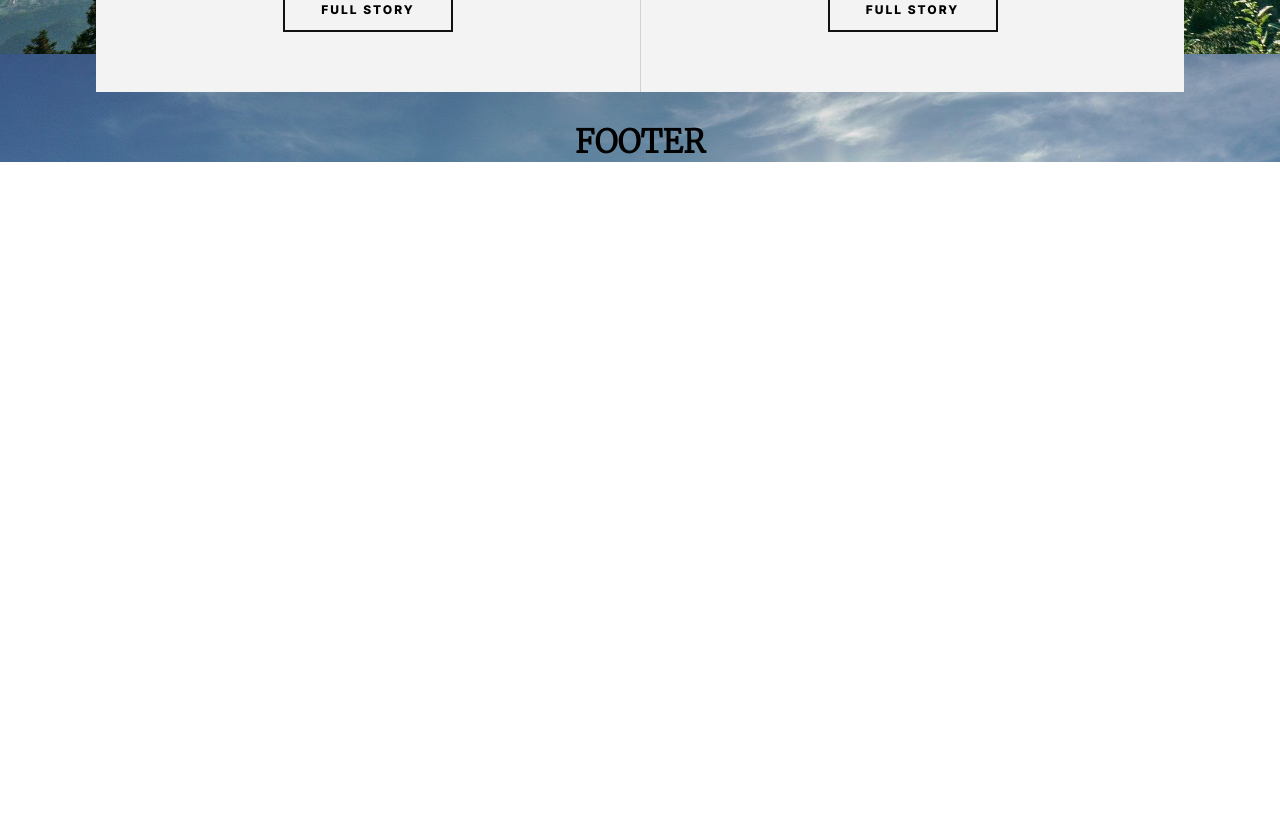
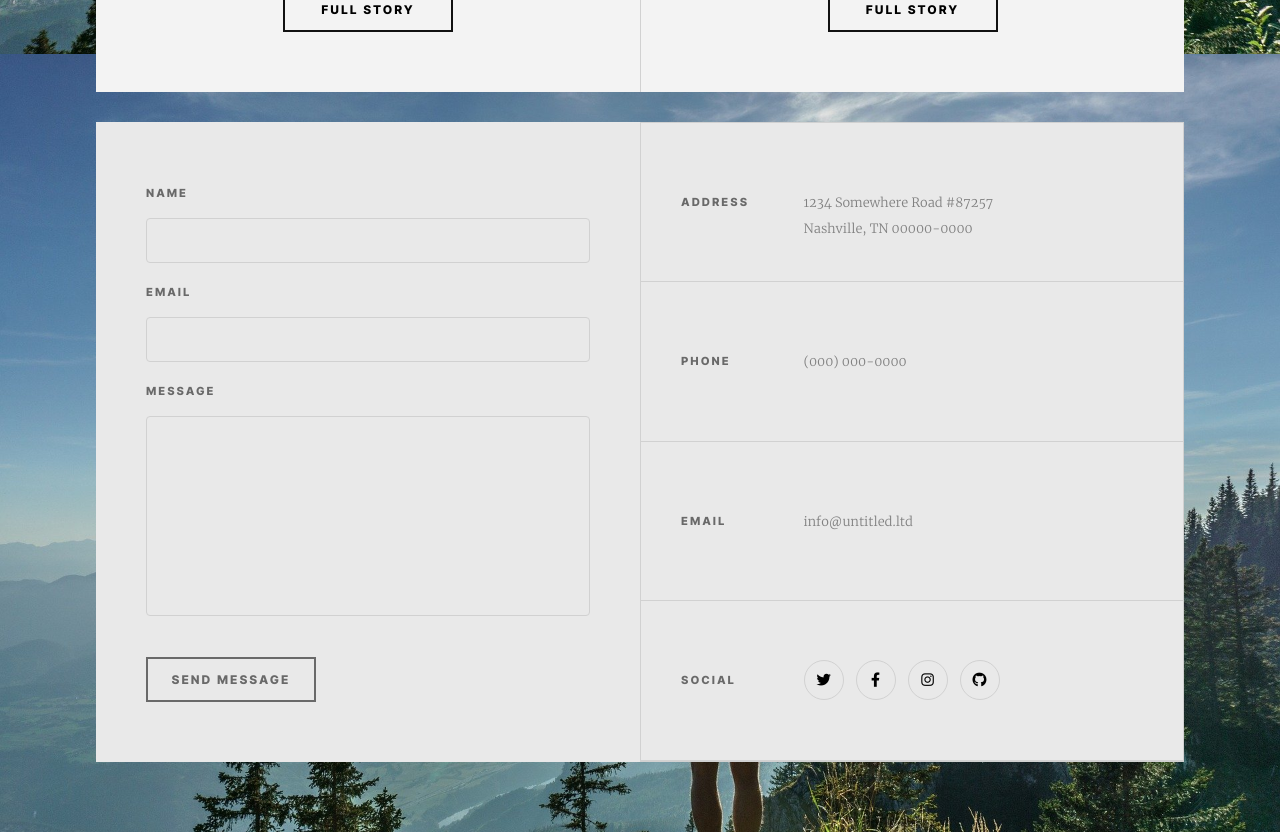
Before and after one commit to emericgautier/react-theMountain, a React (Create React App) app: page / in a window 1280 px wide. Shown: the part 2620-3452 px from the top of the page. Before the commit the page ends 2782 px from the top, so only its background shows below. Built offline with nearby package versions, Linux system fonts and the light colour scheme.

Commit message:
Update Footer.js and _footer.scss

```diff
--- a/src/components/Footer.js
+++ b/src/components/Footer.js
@@ -2,9 +2,55 @@ import React from "react";
 
 const Footer = () => {
   return (
-    <div>
-      <h1>FOOTER</h1>
-    </div>
+    <footer>
+      <form action="">
+        <label for="name">name</label>
+        <input type="text" id="name" autocomplete="off" />
+        <label for="email">email</label>
+        <input type="text" id="email" />
+        <label for="message">message</label>
+        <textarea id="message"></textarea>
+        <div className="submit-container">
+          <input type="submit" className="btn" value="send message" />
+        </div>
+      </form>
+      <div className="infos-contact">
+        <div>
+          <h3>address</h3>
+          <p>
+            <br />
+            1234 Somewhere Road #87257
+            <br />
+            Nashville, TN 00000-0000
+          </p>
+        </div>
+        <div>
+          <h3>phone</h3>
+          <p>(000) 000-0000</p>
+        </div>
+        <div>
+          <h3>email</h3>
+          <p>info@untitled.ltd</p>
+        </div>
+        <div className="social">
+          <h3>social</h3>
+          <ul>
+            <li>
+              <i className="fa-brands fa-twitter"></i>
+            </li>
+            <li>
+              <i class="fa-brands fa-facebook-f"></i>
+            </li>
+            <li>
+              <i class="fa-brands fa-instagram"></i>
+            </li>
+            <li>
+              <i class="fa-brands fa-github"></i>
+            </li>
+          </ul>
+        </div>
+      </div>
+    </footer>
   );
 };
 
--- a/src/styles/layouts/_footer.scss
+++ b/src/styles/layouts/_footer.scss
@@ -0,0 +1,102 @@
+footer {
+    width: 85%;
+    margin: 0 auto 70px;
+    min-height: 640px;
+    display: grid;
+    grid-template-columns: 1fr 1fr;
+    background: $grey2;
+
+    @media screen and (max-width: 900px) {
+        grid-template-columns: 1fr;
+    }
+
+    form {
+        display: grid;
+        gap: 18px;
+        grid-template-rows: 18px 45px 18px 45px 18px 200px 1fr;
+        padding: 60px 50px;
+
+        label {
+            @include title;
+            font-size: 0.7rem;
+            display: flex;
+            align-items: flex-end;
+            color: $grey3;
+        }
+
+        input[type="text"], textarea {
+            background: none;
+            border: 1px solid $grey1;
+            border-radius: 4px;
+            resize: none;
+        }
+
+        .submit-container {
+            display: flex;
+            align-items: flex-end;
+
+            .btn {
+                color: $grey3;
+                border: 2px solid $grey3;
+            }
+        }
+    }
+
+    .infos-contact {
+        display: grid;
+        grid-template-rows: repeat(4, 1fr);
+        border: 1px solid $grey1;
+
+        div {
+            display: grid;
+            grid-template-columns: 30% 70%;
+            align-items: center;
+            border-bottom: 1px solid $grey1;
+
+            @media screen and (max-width: 900px) {
+                grid-template-columns: 45% 55%;
+            }
+
+            h3 {
+                @include title;
+                font-size: 0.7rem;
+                color: $grey3;
+                padding-left: 40px;
+                -moz-text-align-last: left;
+                     text-align-last: left;
+            }
+
+            p {
+                -moz-text-align-last: left;
+                     text-align-last: left;
+                color: grey;
+                font-size: 0.8rem;
+                line-height: 26px;
+            }
+        }
+
+        .social {
+
+            ul {
+                display: flex;
+
+                li {
+                    display: flex;
+                    margin-right: 12px;
+                    font-size: 0.9rem;
+                    border: 1px solid $grey1;
+                    border-radius: 150px;
+                    height: 40px;
+                    width: 40px;
+                    justify-content: center;
+                    align-items: center;
+
+                    &:hover {
+                        transform: scale(1.05);
+                        cursor: pointer;
+                    }
+                }
+            }
+        }
+    }
+}
```
